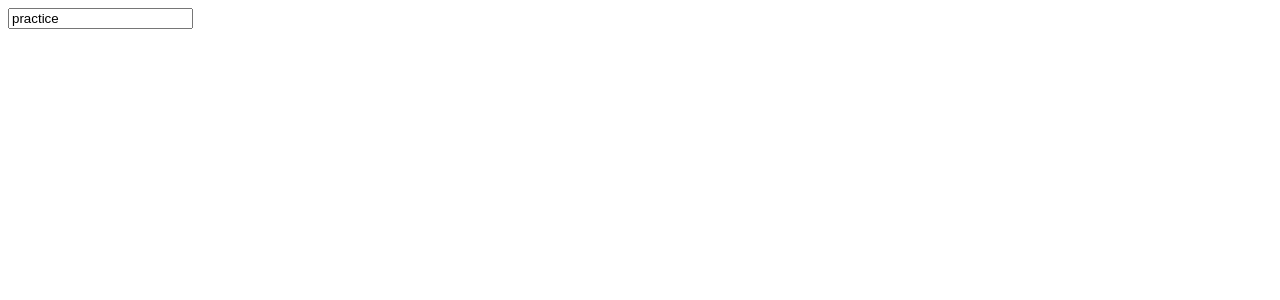
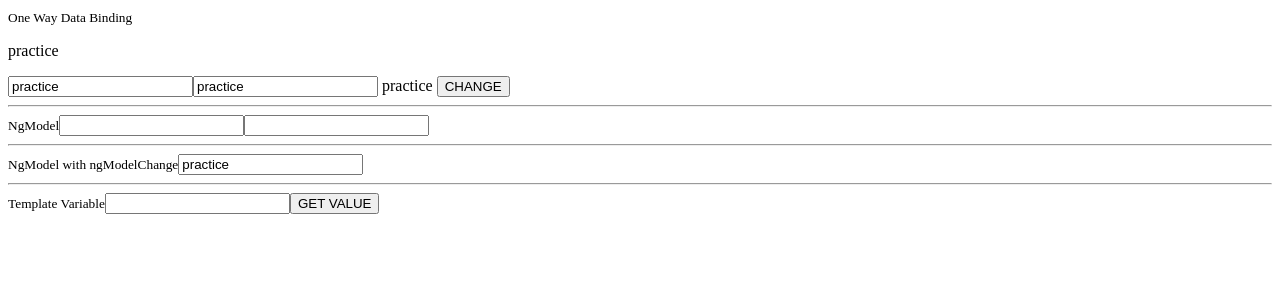
Before and after one commit to starmarketing/Angular-UltimateCourse, an Angular app: page / in a window 1280 px wide. Shown: the top 300 px of the page. Built offline with nearby package versions, Linux system fonts and the light colour scheme.

Commit message:
Property binding and Ref Variable Completed

```diff
--- a/src/app/app.component.html
+++ b/src/app/app.component.html
@@ -1,3 +1,24 @@
 <div class="app">
-  <input type="text" [value]="title">
+  <small>One Way Data Binding</small>
+  <p [innerText]="title"></p>
+  <input type="text" [value]="title" />
+  <input type="text" [ngModel]="title" />
+  {{ title }}
+  <button (click)="changeText()">CHANGE</button>
+
+  <hr />
+  <small>NgModel</small>
+  <input type="text" (input)="generateTotal($event)" />
+  <input type="text" [value]="total" />
+
+  <hr>
+  <small>NgModel with ngModelChange</small>
+  <input type="text" [ngModel]="title" (ngModelChange)="changeTextWithNgModelChange($event)" />
+
+
+  <hr>
+  <small>Template Variable</small>
+  <input type="text" #titles />
+  <button (click)="getValue(titles.value)">GET VALUE</button>
+
 </div>
--- a/src/app/app.component.ts
+++ b/src/app/app.component.ts
@@ -3,8 +3,26 @@ import { Component } from '@angular/core';
 @Component({
   selector: 'app-root',
   templateUrl: './app.component.html',
-  styleUrls: ['./app.component.scss']
+  styleUrls: ['./app.component.scss'],
 })
 export class AppComponent {
   title = 'practice';
+  total: any = '';
+
+  changeText() {
+    this.title = 'hahhaha';
+  }
+  changeTextWithNgModelChange(value: any) {
+    this.title = value;
+  }
+  generateTotal(event: any) {
+    if (!isNaN(event.target.value)) {
+      this.total = parseInt(event.target.value) * 2;
+    }
+  }
+
+  getValue(value: any) {
+    this.title = value;
+  }
+
 }
--- a/src/app/app.module.ts
+++ b/src/app/app.module.ts
@@ -1,4 +1,5 @@
 import { NgModule } from '@angular/core';
+import { FormsModule } from '@angular/forms';
 import { BrowserModule } from '@angular/platform-browser';
 
 import { AppComponent } from './app.component';
@@ -8,7 +9,8 @@ import { AppComponent } from './app.component';
     AppComponent
   ],
   imports: [
-    BrowserModule
+    BrowserModule,
+    FormsModule
   ],
   providers: [],
   bootstrap: [AppComponent]
```
